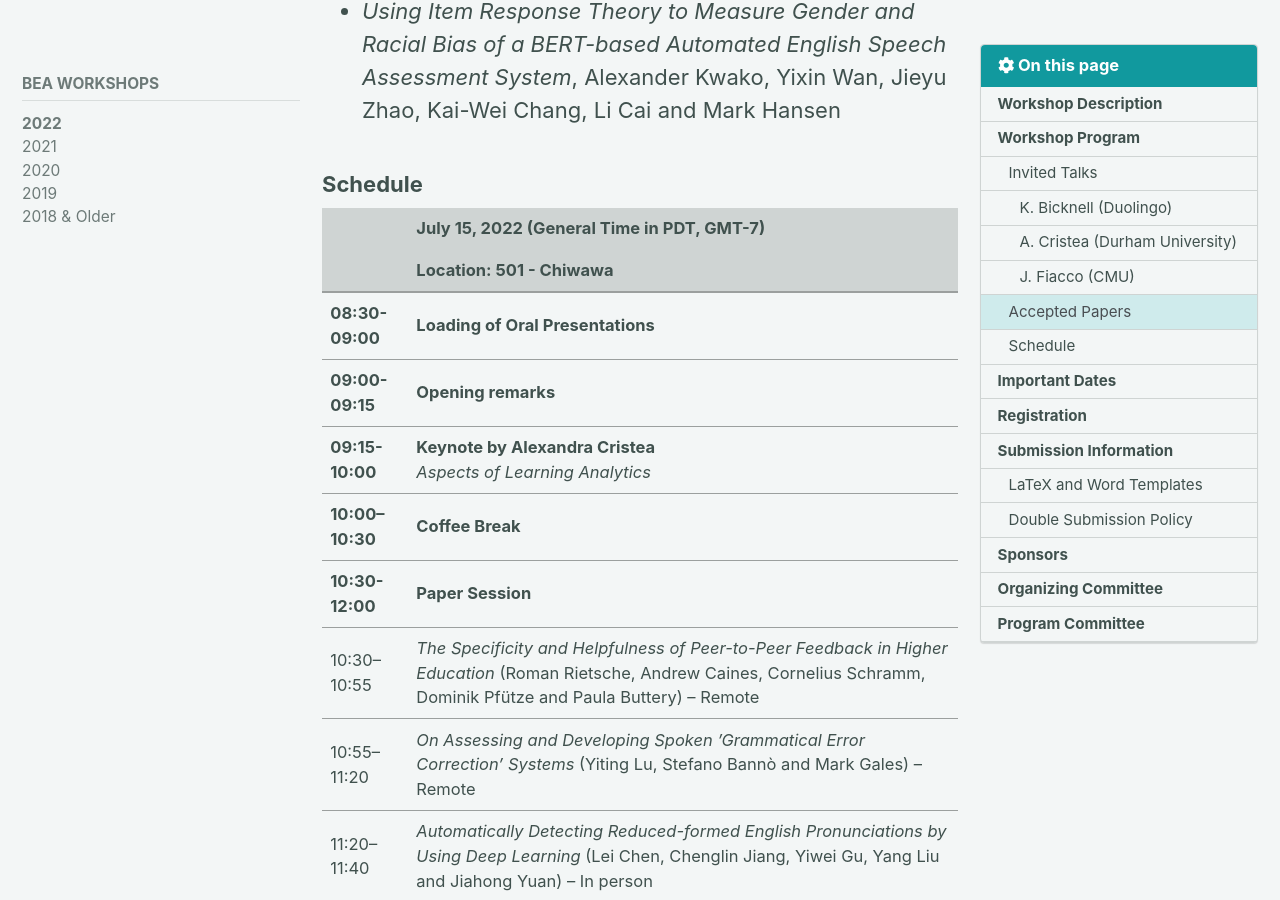
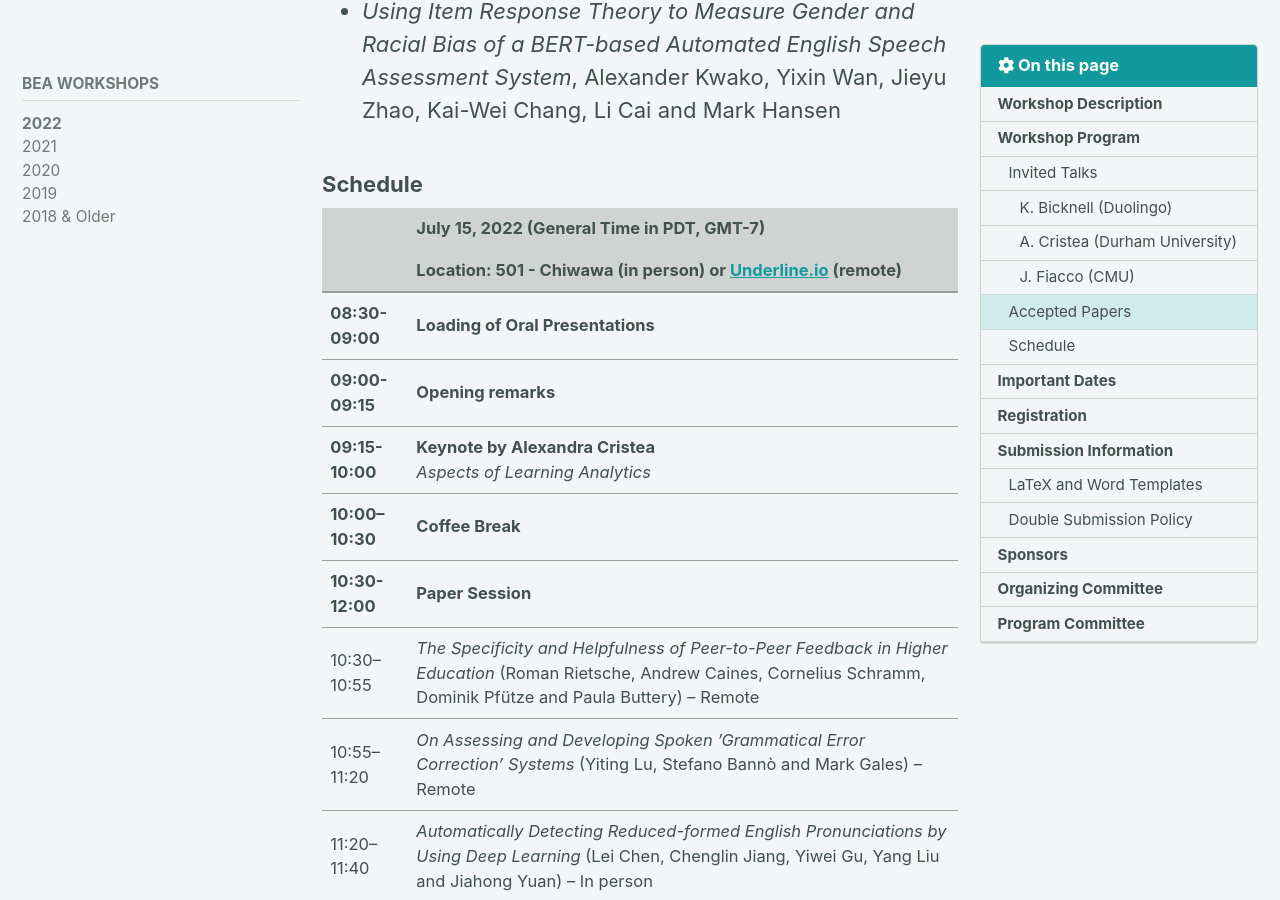
Before and after one commit to sigedu-org/website, a Jekyll site: the page built from _pages/bea/bea17.md, in a window 1280 px wide and 900 px high, scrolled down 9387 px. Built offline with Jekyll 4.4.1, drawn with Linux system fonts in a browser that asks for light colours; cached includes are drawn as plain includes; nearby versions of some CDN libraries.

Commit message:
Added link to Underline for remote location

```diff
--- a/_pages/bea/bea17.md
+++ b/_pages/bea/bea17.md
@@ -170,7 +170,7 @@ We received 66 submissions and accepted 31 papers (acceptance rate: 47%).
 ### Schedule
 
 | | July 15, 2022 (General Time in PDT, GMT-7)   |
-| | **Location:** 501 - Chiwawa                  |
+| | **Location:** 501 - Chiwawa (in person) or [Underline.io](https://underline.io/events/325/sessions?eventSessionId=11197) (remote) |
 |:--------------- | ----------------------------- |
 | **08:30-09:00** | **Loading of Oral Presentations** |
 | **09:00-09:15** | **Opening remarks** |
```
